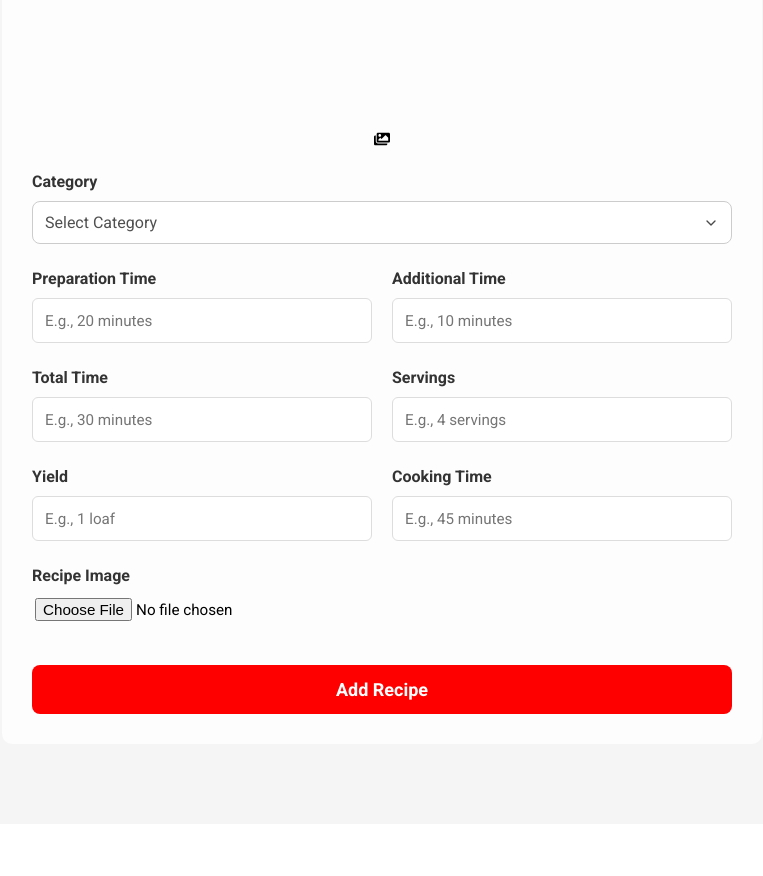
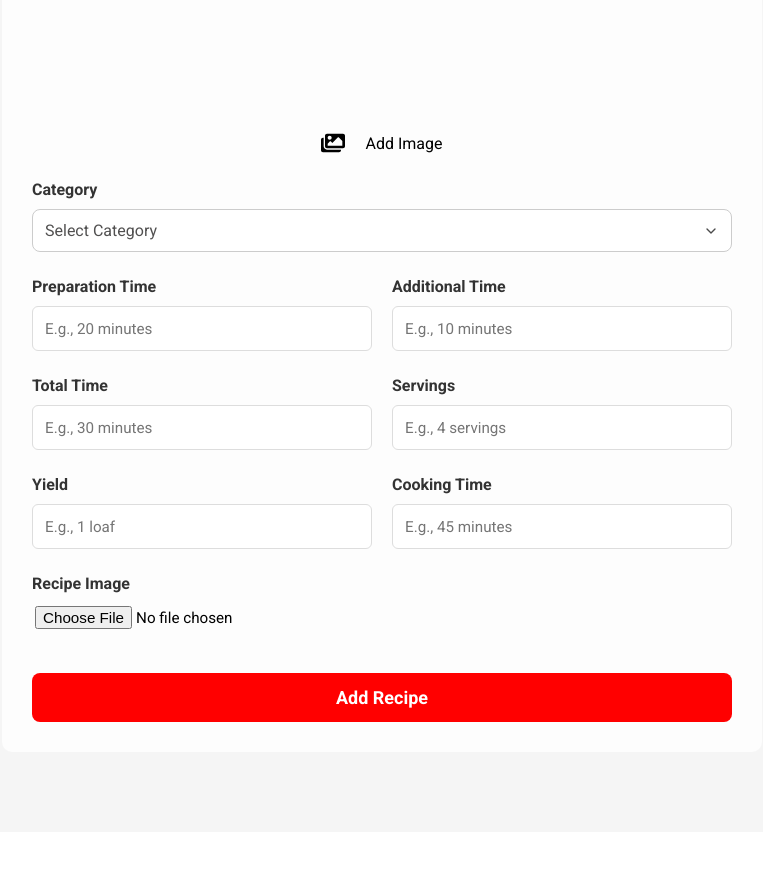
Before and after one commit to sneha-at-hub/recipe-sharing-application, a React (Vite) app in the folder frontend/: page /recipeadd in a window 1280 px wide. Shown: the part 880-1756 px from the top of the page, without its empty margins (258-1021 px from the left). Built offline with nearby package versions, Linux system fonts and the light colour scheme.

Commit message:
few css changes in add recipe

```diff
--- a/frontend/src/components/Description/Description.css
+++ b/frontend/src/components/Description/Description.css
@@ -65,3 +65,9 @@
   .image-upload-input {
     display: none;
   }
+
+
+  .description-area:focus {
+    border-color: #007bff; /* Border color when active */
+    outline: none; /* Remove default outline */
+  }
--- a/frontend/src/components/Description/Description.jsx
+++ b/frontend/src/components/Description/Description.jsx
@@ -111,7 +111,7 @@ const Description = () => {
       </div>
       <div className="image-upload-container">
         <label htmlFor="image-upload" className="image-upload-label">
-          <FaImages />
+          <FaImages style={{fontSize:'24px', marginRight:'20px'}} />  Add Image
           <input
             type="file"
             id="image-upload"
--- a/frontend/src/components/Dropdown/Dropdown.css
+++ b/frontend/src/components/Dropdown/Dropdown.css
@@ -33,7 +33,7 @@
     position: absolute;
     background-color: white;
     border: 1px solid #ccc; /* Add a border to match the select */
-    width: 100%; /* Match width of the select */
+    width: 42%; /* Match width of the select */
     top: 45px; /* Place it just below the select */
     max-height: 0; /* Initial max-height for transition */
     overflow-y: auto;
```
